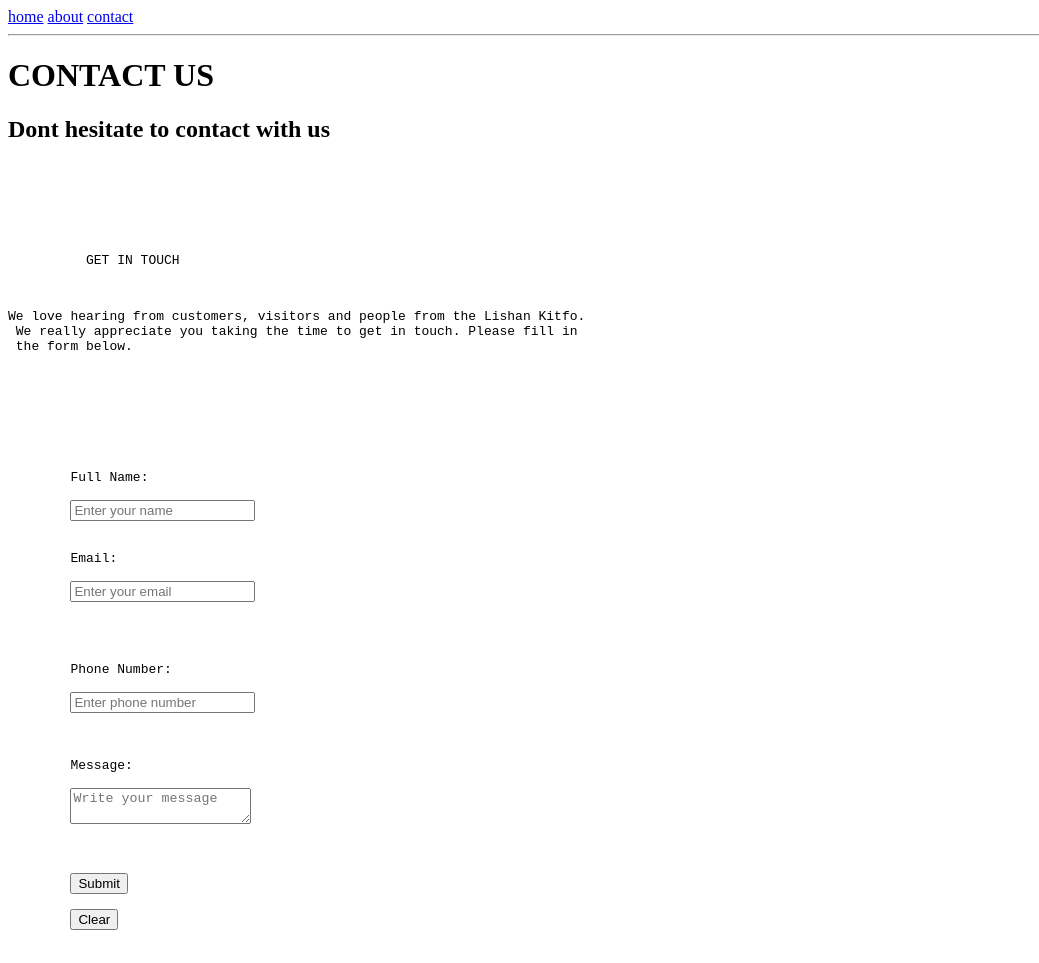
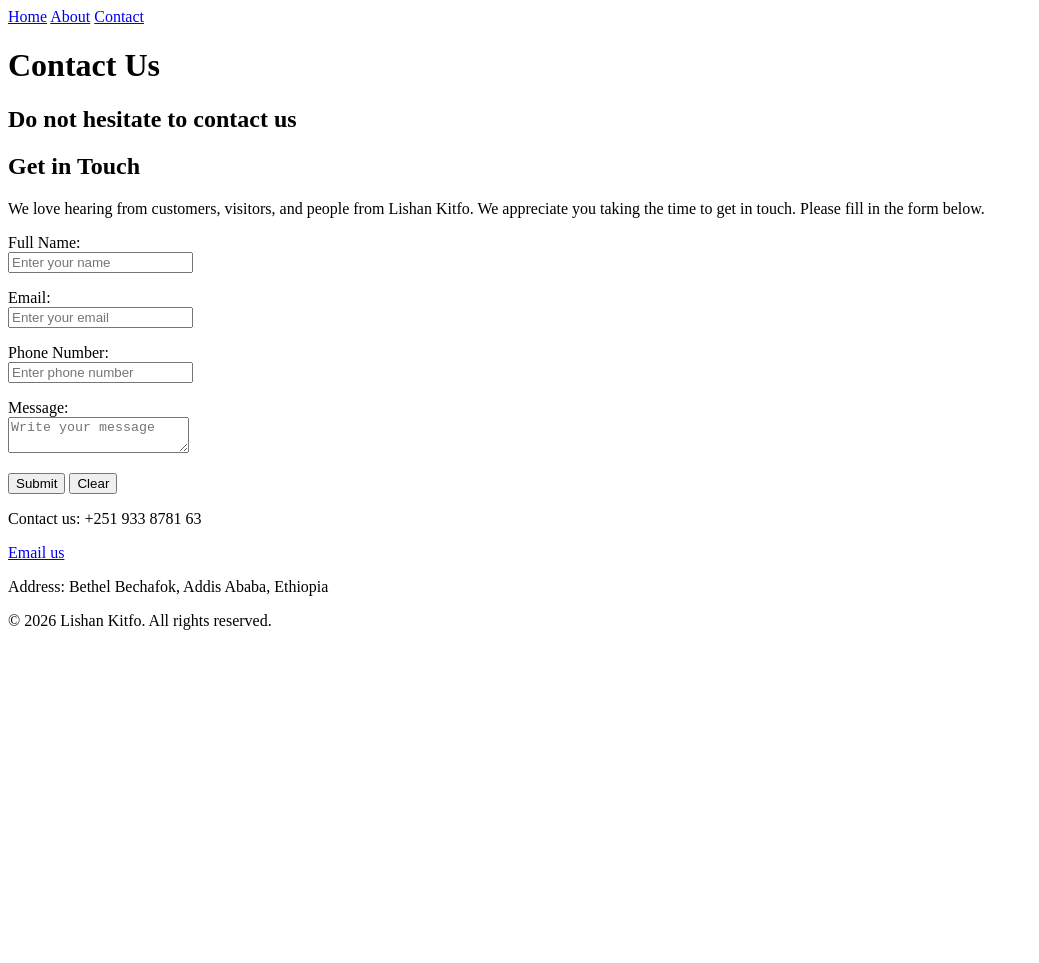
Before and after one commit to DEVELOPERlilroba/LISHAN-KITFO-AND-CATERING, a plain HTML site: page thirdpage.html in a window 1280 px wide. Shown: the top 963 px of the page, without its empty margins (0-1039 px from the left). After the commit the page ends 800 px from the top, so only its background shows below. Drawn offline with Linux system fonts and the light colour scheme.

Commit message:
Update thirdpage.html
add header, fixing form,

```diff
--- a/thirdpage.html
+++ b/thirdpage.html
@@ -3,58 +3,52 @@
 <head>
     <meta charset="UTF-8">
     <meta name="viewport" content="width=device-width, initial-scale=1.0">
-    <title>Document</title>
+    <title>Contact Lishan Kitfo</title>
 </head>
 <body>
-  <a href="index.html">home</a> <a href="secondpage.html">about</a> <a href="thirdpage.html">contact</a>
-    <hr>
-    <h1>CONTACT US</h1>
-    <h2>Dont hesitate to contact with us</h2>
+    <header>
+        <nav aria-label="Main navigation">
+            <a href="index.html">Home</a>
+            <a href="secondpage.html">About</a>
+            <a href="thirdpage.html">Contact</a>
+        </nav>
+    </header>
 
+    <main>
+        <h1>Contact Us</h1>
+        <h2>Do not hesitate to contact us</h2>
+        <section>
+            <h2>Get in Touch</h2>
+            <p>We love hearing from customers, visitors, and people from Lishan Kitfo. We appreciate you taking the time to get in touch. Please fill in the form below.</p>
 
+            <form>
+                <p>
+                    <label for="full-name">Full Name:</label><br>
+                    <input id="full-name" name="name" type="text" placeholder="Enter your name">
+                </p>
+                <p>
+                    <label for="email">Email:</label><br>
+                    <input id="email" name="email" type="email" placeholder="Enter your email">
+                </p>
+                <p>
+                    <label for="phone">Phone Number:</label><br>
+                    <input id="phone" name="phone" type="tel" placeholder="Enter phone number">
+                </p>
+                <p>
+                    <label for="message">Message:</label><br>
+                    <textarea id="message" name="message" placeholder="Write your message"></textarea>
+                </p>
+                <button type="submit">Submit</button>
+                <button type="reset">Clear</button>
+            </form>
+        </section>
+    </main>
 
-    <pre texttype="strong">
-
-
-
-
-
-          GET IN TOUCH </pre>
-    <pre>
-
-<p>We love hearing from customers, visitors and people from the Lishan Kitfo.
- We really appreciate you taking the time to get in touch. Please fill in
- the form below.</p>
-<pre>
-
-
-    <form>
-
-        <label>Full Name:</label><br>
-        <input type="text" placeholder="Enter your name"><br>
-
-        <label>Email:</label><br>
-        <input type="email" placeholder="Enter your email"><br><br>
-
-
-        <label>Phone Number:</label><br>
-        <input type="tel" placeholder="Enter phone number"><br><br>
-
-        <label>Message:</label><br>
-        <textarea placeholder="Write your message"></textarea><br><br>
-
-        <input type="submit" value="Submit">
-
-        <input type="reset" value="Clear">
-
-    </form>
- <footer>
-    <p>Contact Us: +251 933878163</p>
-    <p><a href="mailto:lishankocho@gmail.com">Email us : </a></p>
-    <p>Address: Bethel Bechafok, Addis Ababa, Ethiopia</p>
-    <p>&copy; 2026 Lishan KITFO. All Rights Reserved.</p>
-</footer>
-
-
+    <footer>
+        <p>Contact us: +251 933 8781 63</p>
+        <p><a href="mailto:lishankocho@gmail.com">Email us</a></p>
+        <p>Address: Bethel Bechafok, Addis Ababa, Ethiopia</p>
+        <p>&copy; 2026 Lishan Kitfo. All rights reserved.</p>
+    </footer>
 </body>
 </html>
```
